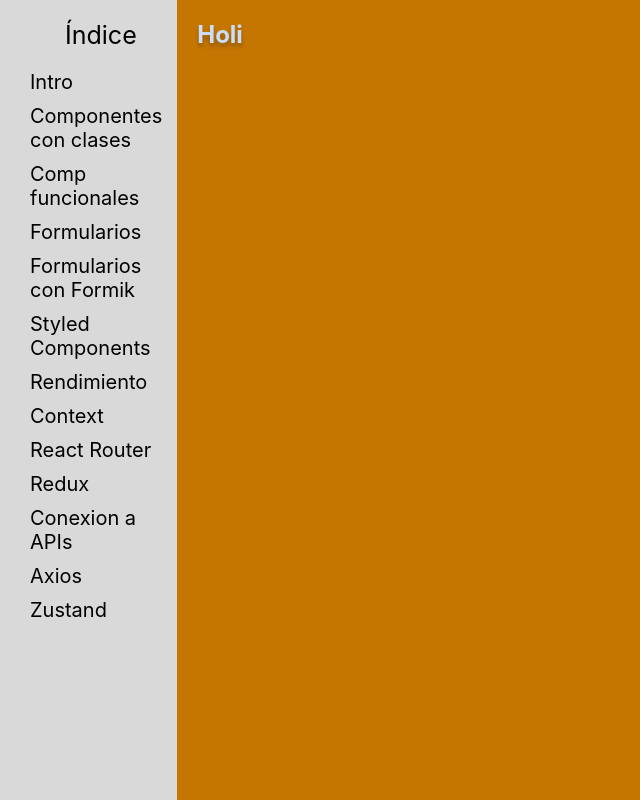
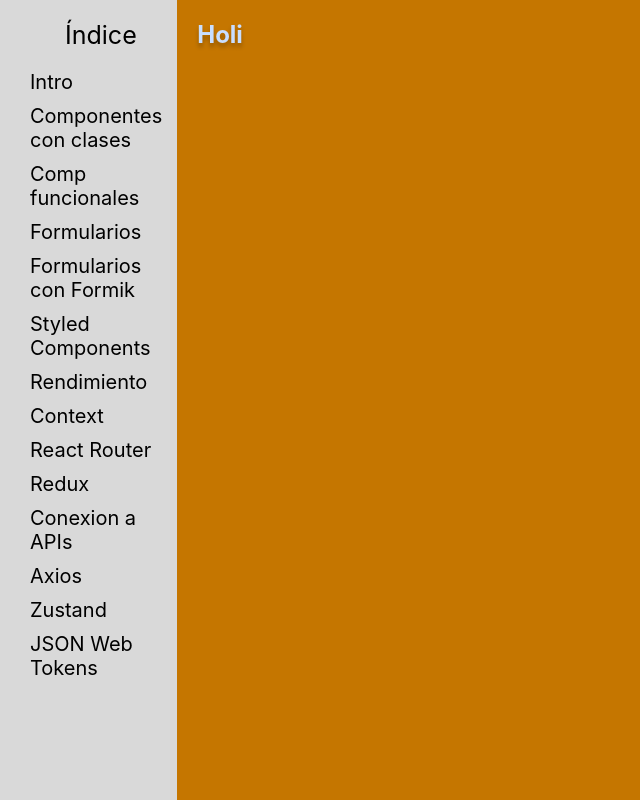
Before and after one commit to JuananA1000/AprendeReact, a React (Create React App) app: page / in a window 1280 px wide. Shown: the whole page, without its empty margins (0-640 px from the left). Built offline with nearby package versions, Linux system fonts and the light colour scheme; no server answers.

Commit message:
"Unidad 14. JWT" Preparada

```diff
--- /dev/null
+++ b/src/14_JWT/1_Introduccion.js
@@ -0,0 +1,23 @@
+export default function Introduccion() {
+  /*
+    Los JSON Web Tokens son objetos JSON que permiten a un usuario identificarse en una web y acceder a ciertas rutas
+    que, de lo contrario, le estarían denegadas.
+
+    Código Mentor: Tutorial Básico
+    TUTORIAL: https://www.youtube.com/watch?v=cL3bXzUBFUA
+
+    Fazt Code: Tutorial Opcional
+    TUTORIAL: https://www.youtube.com/watch?v=qckBlIfOnlA
+  */
+
+  return (
+    <div>
+      <h1>14. JSON Web Tokens (JWT)</h1>
+      <h2>Introducción</h2>
+      <p>
+        Los JSON Web Tokens son objetos JSON que permiten a un usuario identificarse en una web y acceder a ciertas
+        rutas que, de lo contrario, le estarían denegadas.
+      </p>
+    </div>
+  );
+}
--- a/src/app/App.css
+++ b/src/app/App.css
@@ -36,8 +36,6 @@ h1,
 h2 {
   color: #c8deff;
   text-shadow: 0px 4px 4px rgba(0, 0, 0, 0.25);
-  font-style: normal;
-  line-height: normal;
 }
 
 @keyframes App-logo-spin {
@@ -58,13 +56,16 @@ h2 {
   padding: 0;
   text-decoration: none;
 }
+
 .container {
   display: flex;
 }
+
 main {
   width: 100%;
   padding: 20px;
 }
+
 .sidebar {
   background: #d9d9d9;
   color: #000000;
@@ -80,14 +81,17 @@ main {
   padding-right: 15px;
   padding-bottom: 15px;
 }
+
 .logo {
   font-size: 30px;
 }
+
 .bars {
   display: flex;
   font-size: 25px;
   margin-left: 50px;
 }
+
 .link {
   display: flex;
   color: #000000;
@@ -95,15 +99,18 @@ main {
   gap: 15px;
   transition: all 0.5s;
 }
+
 .link:hover {
   background: #a4a4a4;
   color: #000;
   transition: all 0.5s;
 }
+
 .active {
   text-decoration: underline;
   color: #000;
 }
+
 .icon,
 .link_text {
   font-size: 20px;
--- a/src/app/DataRouter.js
+++ b/src/app/DataRouter.js
@@ -110,9 +110,9 @@ import LimpiarEstado from '../13_Zustand/4_Limpiar_estado';
 import MetodoGet from '../13_Zustand/5_Metodo_get';
 
 // --------------------------------------------------------------- //
-// ------------------- TEMA 1x. Java Web Tokens ------------------ //
+// ------------------- TEMA 14. Java Web Tokens ------------------ //
 // --------------------------------------------------------------- //
-import IntroT1y from '../xx_JWT/1_Introduccion';
+import IntroT14 from '../14_JWT/1_Introduccion';
 
 // --------------------------------------------------------------- //
 // -                          EXTRAS                             - //
@@ -139,9 +139,7 @@ export default function App() {
               path='/'
               element={<h1>Holi</h1>}
             />
-
             <Route path='/tema1' element={<IntroT1 />} />
-
             <Route
               path='/tema2'
               element={
@@ -278,6 +276,14 @@ export default function App() {
                 </>
               }
             />
+            <Route
+              path='/tema14'
+              element={
+                <>
+                  <IntroT14 />
+                </>
+              }
+            />
             <Route path='*' element={<h1>{text['datarouter-page-not-found-component']}</h1>} />
           </Routes>
         </section>
--- a/src/components/SideBar.jsx
+++ b/src/components/SideBar.jsx
@@ -71,6 +71,11 @@ const Sidebar = ({ children }) => {
       tema: 'Tema13',
       nombreTema: 'Zustand',
     },
+    {
+      path: '/tema14',
+      tema: 'Tema14',
+      nombreTema: 'JSON Web Tokens',
+    },
   ];
 
   return (
--- a/src/xx_JWT/1_Introduccion.js
+++ /dev/null
@@ -1,10 +0,0 @@
-export default function Introduccion() {
-  // TUTORIAL:
-
-  return (
-    <div>
-      <h1>xx. JWT</h1>
-      <h2>Introducción</h2>
-    </div>
-  );
-}
```
